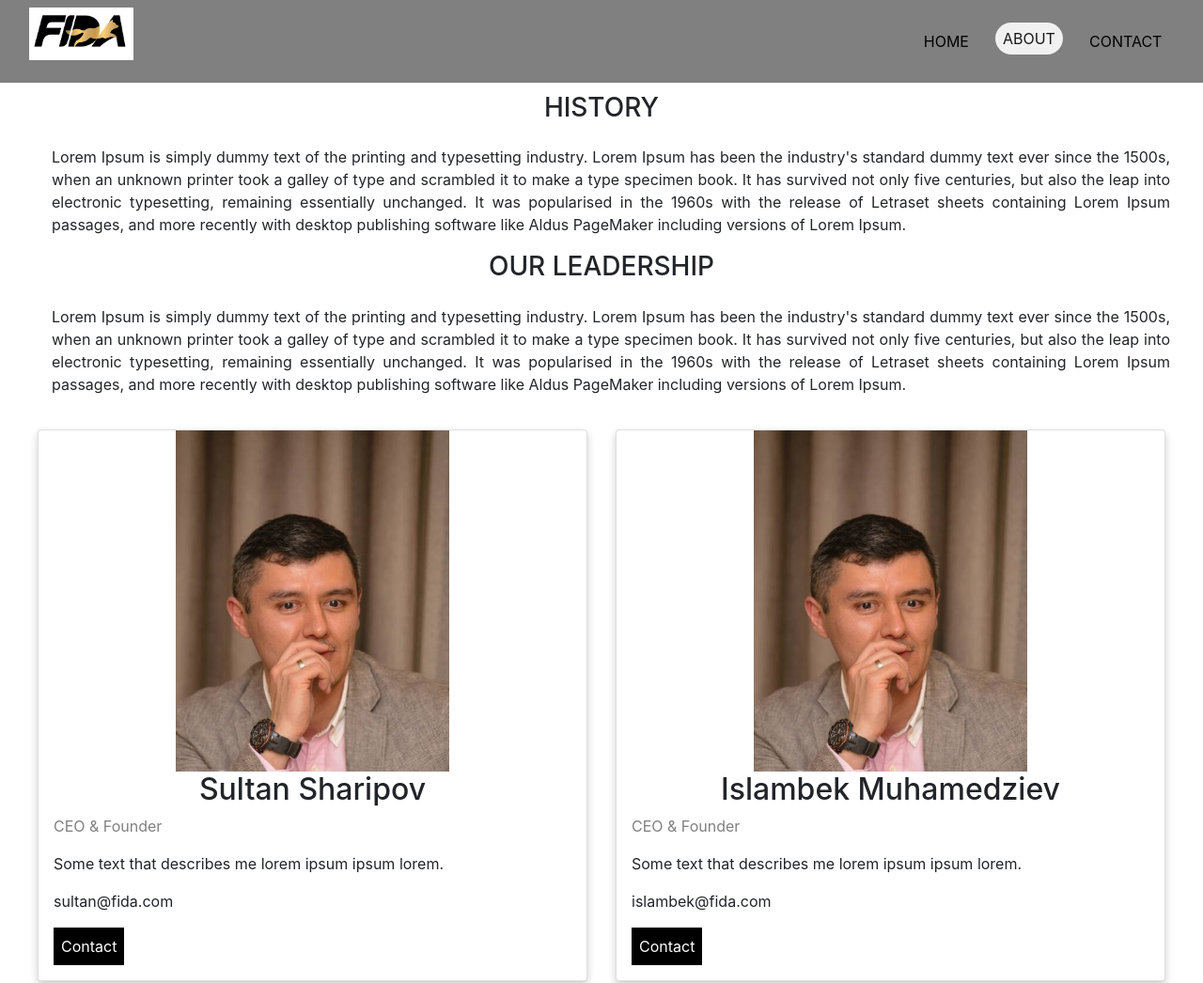
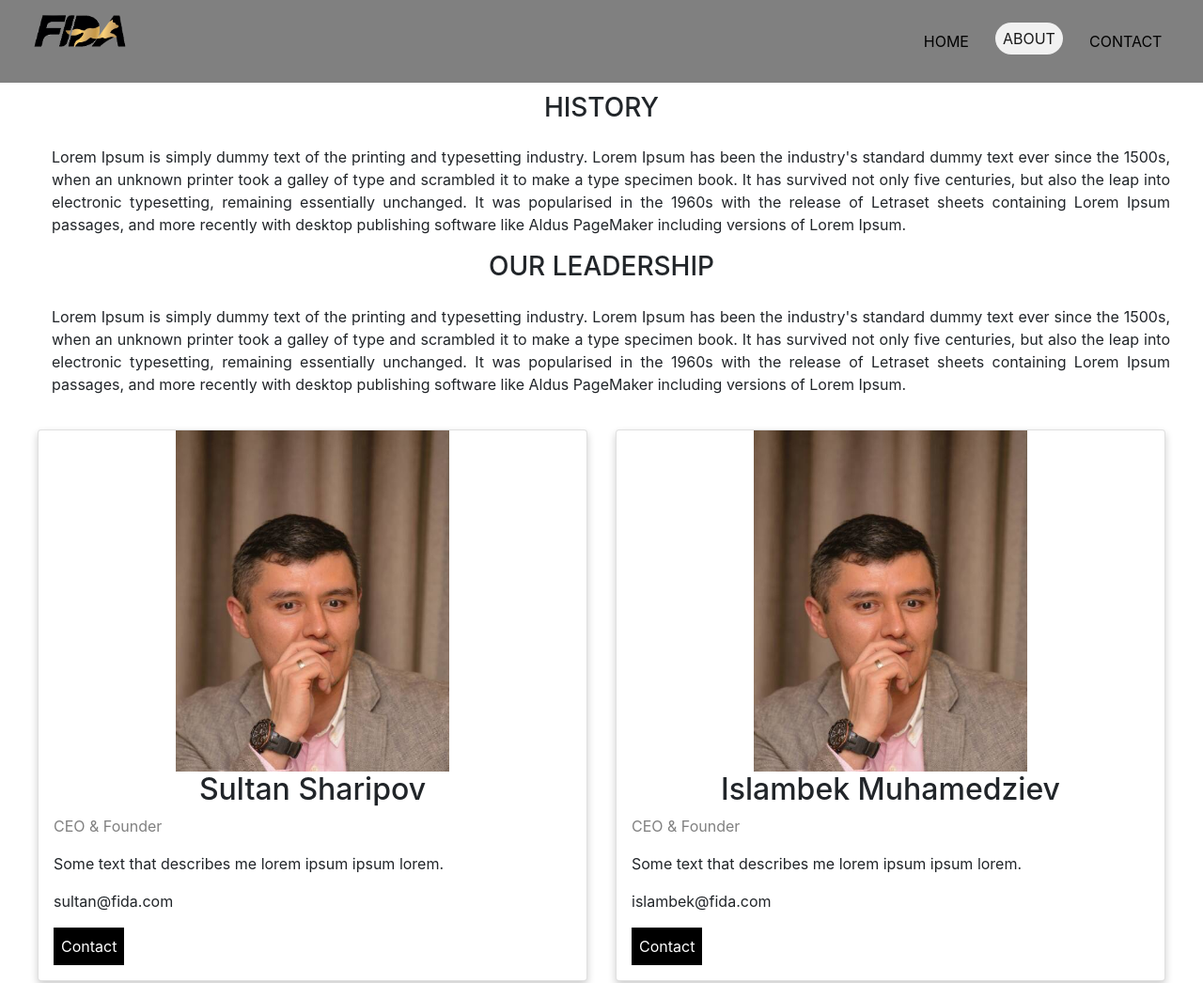
Before and after one commit to Firuzakhon/Front-End-Web-Development, a plain HTML site: page AboutUs.html in a window 1280 px wide. Shown: the top 1046 px of the page at 94% size. Drawn offline with nearby package versions, Linux system fonts and the light colour scheme.

Commit message:
I have added png file

```diff
--- a/AboutUs.html
+++ b/AboutUs.html
@@ -16,7 +16,7 @@ integrity="sha384-DNOHZ68U8hZfKXOrtjWvjxusGo9WQnrNx2sqG0tfsghAvtVlRW3tvkXWZh58N9
     <header class="header sticky-top" id="main-header">
         <nav class="navbar navbar-expand-lg navbar-light">
             <figure>
-                <a href="index.html"><img src="Images/logoJpg.jpg" class="logo" alt="logo" style="max-width: 30%;height: auto;"></a>
+                <a href="index.html"><img src="Images/logo.png" class="logo" alt="logo" style="max-width: 30%;height: auto;"></a>
             </figure>
             <button class="navbar-toggler" type="button" data-toggle="collapse" data-target="#navbarNav" aria-controls="navbarNav" aria-expanded="false" aria-label="Toggle navigation">
                 <span class="navbar-toggler-icon"></span>
```
Also changed, not shown: ContactUs.html (+1 -1 lines), index.html (+1 -1 lines), Images/logo.png (added), Images/logoJpg.jpg (deleted), 1 other file.
